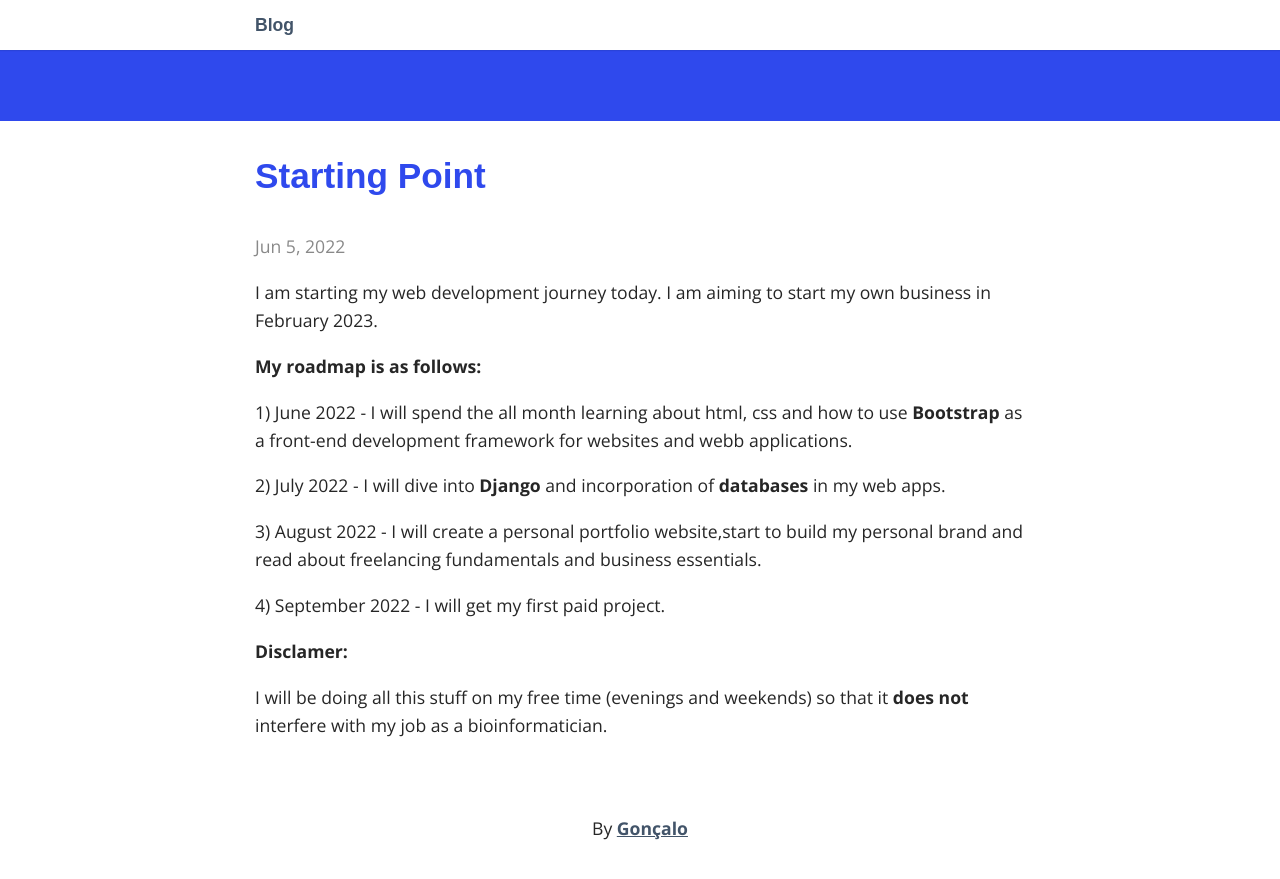
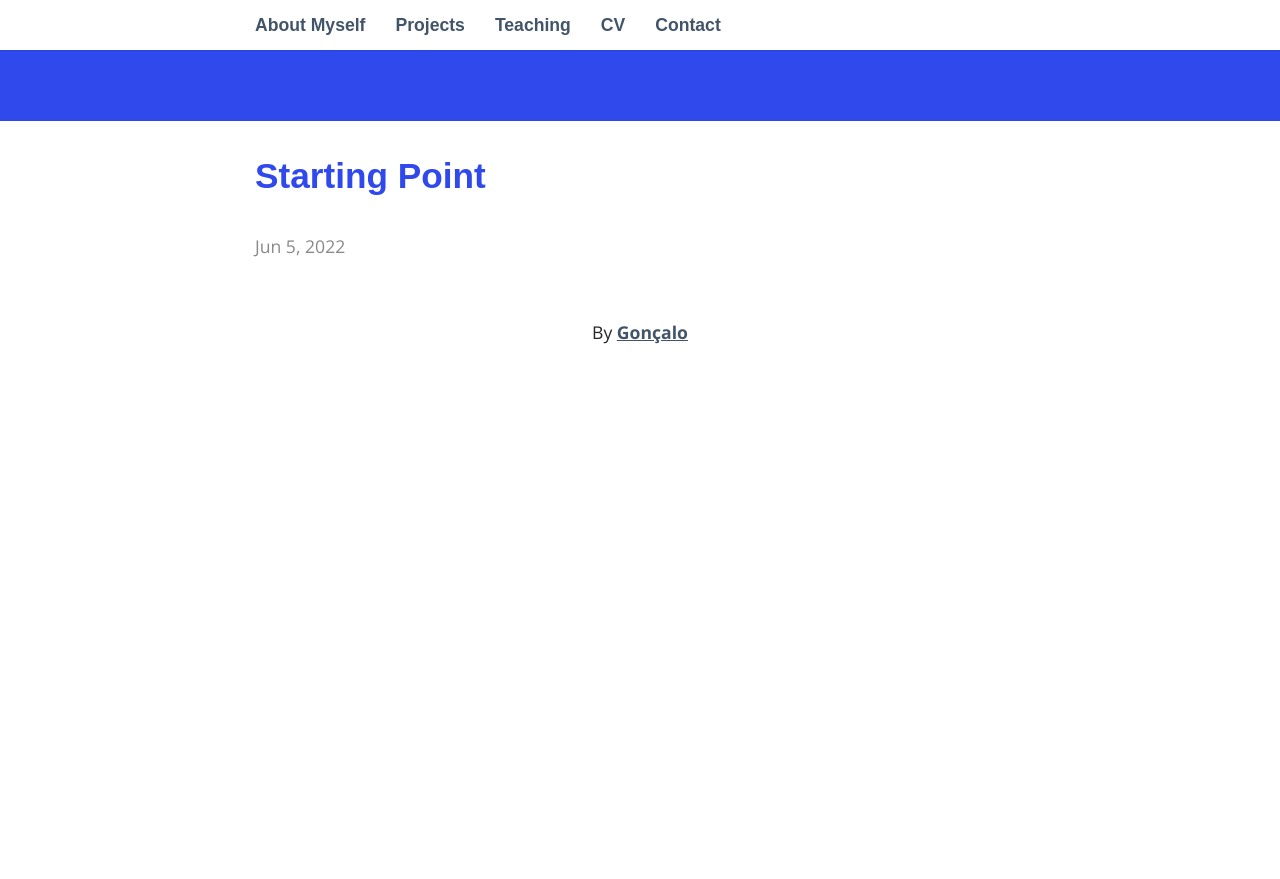
Before and after one commit to DeFariaJ/pwebsite, a Jekyll site: the page built from _posts/2022-06-05-my-first-post.markdown, in a window 1280 px wide and 900 px high, scrolled down 379 px. Shown: the top 879 px of the window. Built offline with Jekyll 4.4.1, drawn with Linux system fonts in a browser that asks for light colours; some web fonts are replaced; after the commit the page ends 900 px from its top, so only the background shows below that.

Commit message:
navigation bar

```diff
--- a/_includes/header.html
+++ b/_includes/header.html
@@ -5,7 +5,11 @@
 {% for page in site.pages %} {% if page.title %}
 <li><a href="{{ page.url | prepend: site.baseurl }}">{{ page.title }}</a></li>
 {% endif %} {% endfor %}
-<li><a href="{{ "/blog" | prepend: site.baseurl }}">Blog</a></li>
+<li><a href="{{ "/about" | prepend: site.baseurl }}">About Myself</a></li>
+<li><a href="{{ "/projects" | prepend: site.baseurl }}">Projects</a></li>
+<li><a href="{{ "/teaching" | prepend: site.baseurl }}">Teaching</a></li>
+<li><a href="{{ "/cv" | prepend: site.baseurl }}">CV</a></li>
+<li><a href="{{ "/contact" | prepend: site.baseurl }}">Contact</a></li>
 			</ul>
 			</li>
 			</ul>
--- a/_layouts/default.html
+++ b/_layouts/default.html
@@ -1,6 +1,7 @@
 <!DOCTYPE html>
 <html>
   {% include head.html %}
+
 
   <body>
     {% include header.html %}
--- a/_posts/2022-06-05-my-first-post.markdown
+++ b/_posts/2022-06-05-my-first-post.markdown
@@ -4,20 +4,3 @@ title:  "Starting Point"
 date:   2022-06-05 13:34:32 +0100
 categories: jekyll update
 ---
-
-I am starting my web development journey today. I am aiming to start my own business in February 2023.
-
-**My roadmap is as follows:**
-
-1) June 2022 - I will spend the all month learning about html, css and how to use 			**Bootstrap** as a front-end development framework for websites and webb applications.
-
-2) July 2022 - I will dive into **Django** and incorporation of **databases** in my web apps.
-
-3) August 2022 - I will create a personal portfolio website,start to build my personal brand and read about freelancing fundamentals and business essentials.
-
-4) September 2022 - I will get my first paid project.
-
-
-**Disclamer:**
-
-I will be doing all this stuff on my free time (evenings and weekends) so that it **does not** interfere with my job as a bioinformatician.
--- /dev/null
+++ b/contact/index.html
@@ -0,0 +1,6 @@
+---
+layout: default
+---
+
+<h4>Tcccccchhhhhaaaaaammmmmmmm</h4>
+<p>And here here here</p>
--- /dev/null
+++ b/cv/index.html
@@ -0,0 +1,6 @@
+---
+layout: default
+---
+
+<h4>My CV will come here</h4>
+<p>My CV will be placed here</p>
--- /dev/null
+++ b/projects/index.html
@@ -0,0 +1,6 @@
+---
+layout: default
+---
+
+<h4>About my projects</h4>
+<p>Here I will write about my rocket science</p>
--- /dev/null
+++ b/teaching/index.html
@@ -0,0 +1,6 @@
+---
+layout: default
+---
+
+<h4>About teaching</h4>
+<p>Here I will write about IBB22</p>
```
Also changed, not shown: _pages/01_about.md (deleted, +0 -15 lines), _pages/02_contact.md (deleted, +0 -9 lines), about/index.html (added, +15 -0 lines), blog/index.html (+2 -7 lines), index.md (+4 -7 lines), images/photo2.png (deleted), 1 other file.
